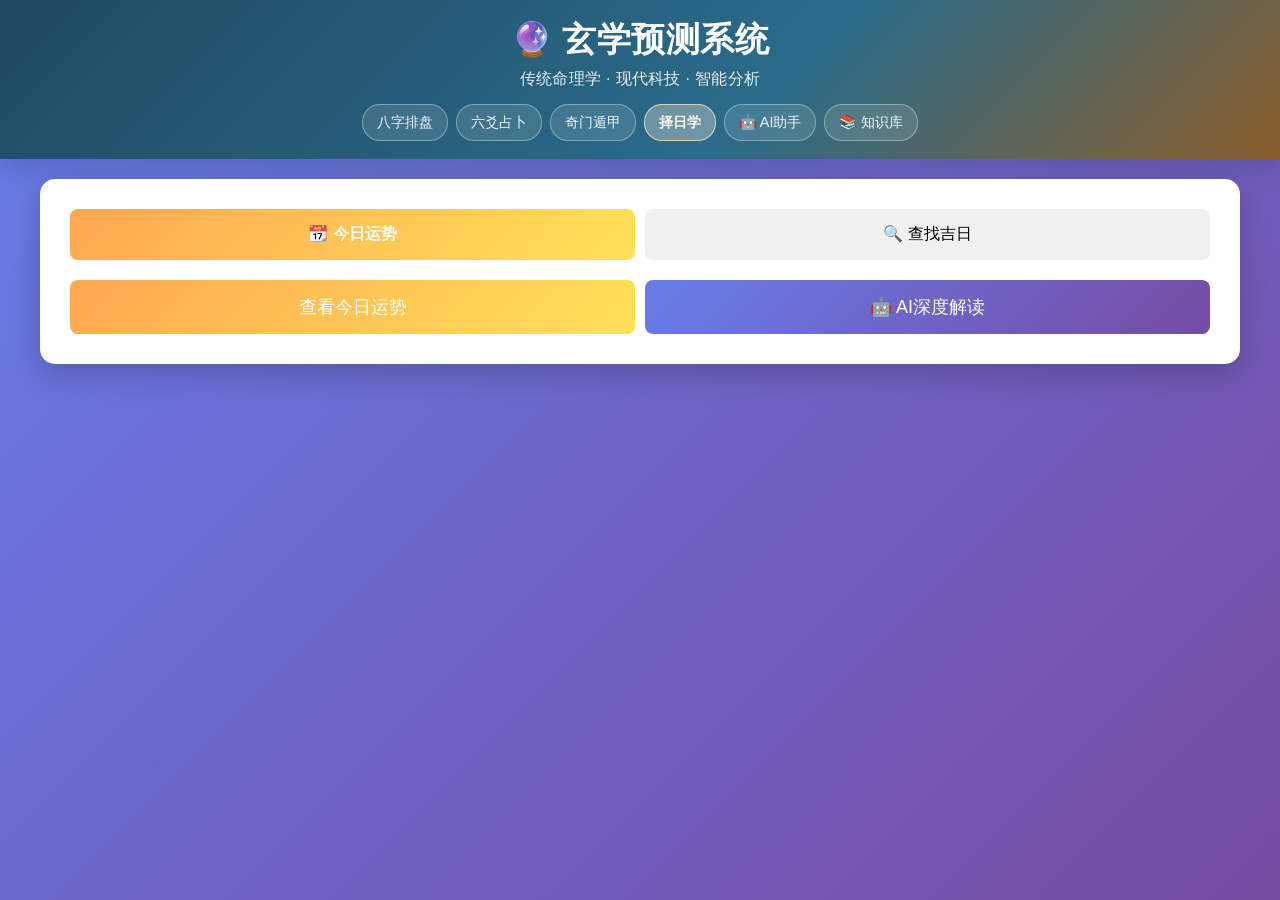
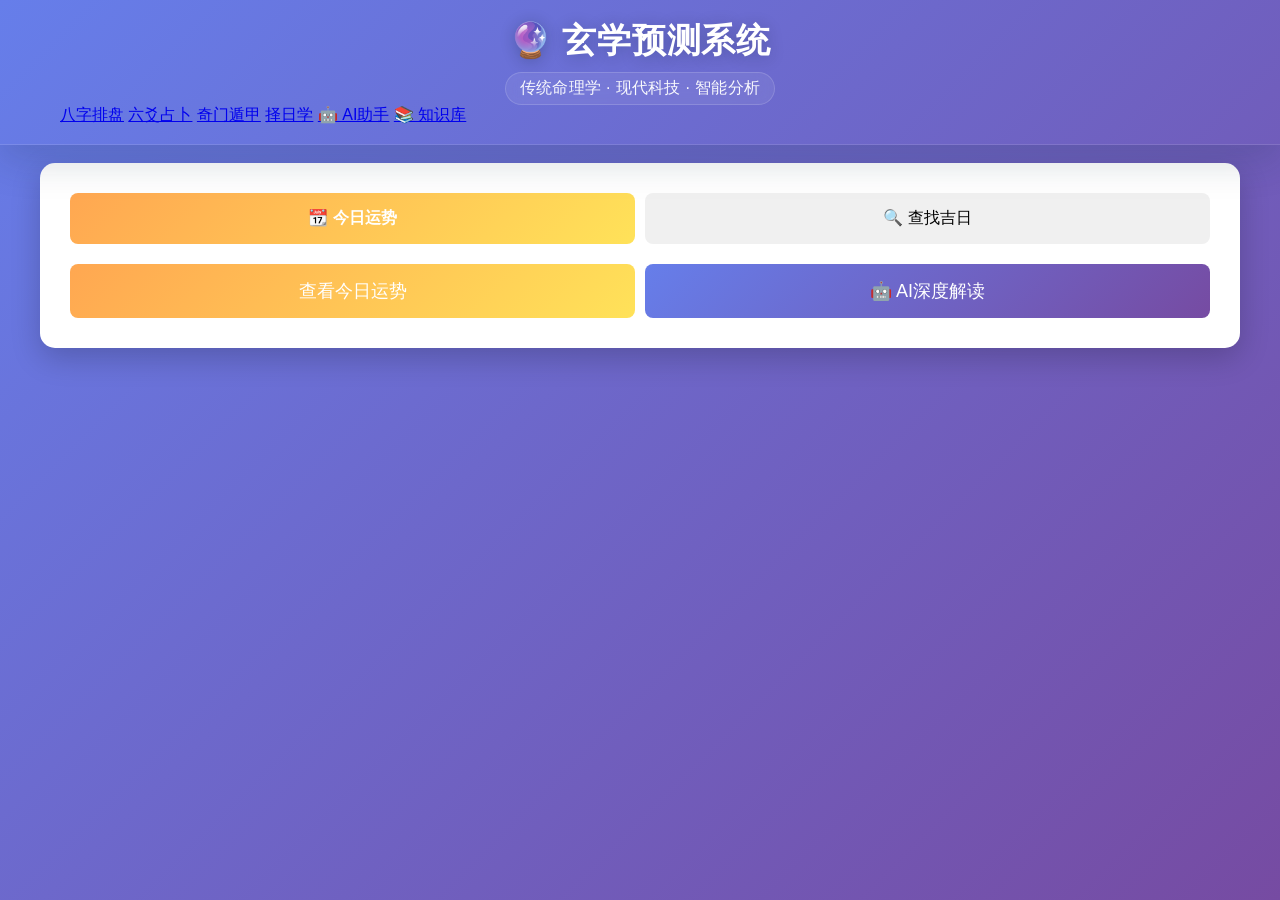

Update frontend theme and system engine

--- a/xuanxue-web/frontend/common-header.css
+++ b/xuanxue-web/frontend/common-header.css
@@ -1,13 +1,18 @@
 /* Shared top header */
 
 .unified-header {
-    background: linear-gradient(135deg, #204862 0%, #2a6c8a 60%, #8b5e2a 100%);
+    position: relative;
+    overflow: hidden;
+    background: var(--color-primary-strong);
     padding: 18px 0;
-    margin: -20px -20px 20px -20px;
-    box-shadow: 0 10px 26px rgba(20, 46, 64, 0.2);
+    margin: -20px -20px 18px -20px;
+    box-shadow: 0 16px 36px rgba(20, 46, 64, 0.18);
+    border-bottom: 1px solid rgba(255, 255, 255, 0.12);
 }
 
 .unified-header .container {
+    position: relative;
+    z-index: 1;
     max-width: 1200px;
     margin: 0 auto;
     padding: 0 20px;
@@ -16,53 +21,29 @@
 .unified-header .site-title {
     text-align: center;
     color: #ffffff;
-    margin-bottom: 14px;
+    margin-bottom: 0;
 }
 
 .unified-header .site-title h1 {
     font-family: "STSong", "Songti SC", "Noto Serif CJK SC", serif;
-    font-size: clamp(1.5rem, 3vw, 2.1rem);
-    margin-bottom: 6px;
-    letter-spacing: 0.5px;
+    font-size: clamp(1.5rem, 3vw, 2.15rem);
+    margin-bottom: 8px;
+    letter-spacing: 0.8px;
+    text-shadow: 0 2px 16px rgba(10, 24, 34, 0.24);
 }
 
 .unified-header .site-title p {
-    font-size: clamp(0.85rem, 1.7vw, 1rem);
-    opacity: 0.9;
-    letter-spacing: 0.3px;
-}
-
-.unified-nav {
-    text-align: center;
-    display: flex;
-    flex-wrap: wrap;
+    display: inline-flex;
+    align-items: center;
     justify-content: center;
-    gap: 8px;
-}
-
-.unified-nav a {
-    color: #ecf7ff;
-    text-decoration: none;
-    padding: 8px 14px;
-    border-radius: 18px;
-    display: inline-block;
-    transition: all 0.2s ease;
-    border: 1px solid rgba(255, 255, 255, 0.35);
-    background: rgba(255, 255, 255, 0.12);
-    font-size: 0.9rem;
-    font-weight: 500;
-}
-
-.unified-nav a:hover {
-    background: rgba(255, 255, 255, 0.2);
-    transform: translateY(-1px);
-}
-
-.unified-nav a.active {
-    background: rgba(255, 243, 224, 0.32);
-    border-color: rgba(255, 236, 208, 0.72);
-    color: #fffaf1;
-    font-weight: 600;
+    padding: 5px 14px;
+    border-radius: 999px;
+    border: 1px solid rgba(255, 255, 255, 0.16);
+    background: rgba(255, 255, 255, 0.08);
+    font-size: clamp(0.85rem, 1.7vw, 1rem);
+    opacity: 0.96;
+    letter-spacing: 0.3px;
+    backdrop-filter: blur(8px);
 }
 
 @media (max-width: 768px) {
@@ -71,12 +52,7 @@
         padding: 14px 0;
     }
 
-    .unified-nav {
-        gap: 6px;
-    }
-
-    .unified-nav a {
-        padding: 7px 11px;
-        font-size: 0.84rem;
+    .unified-header .site-title {
+        margin-bottom: 0;
     }
 }
